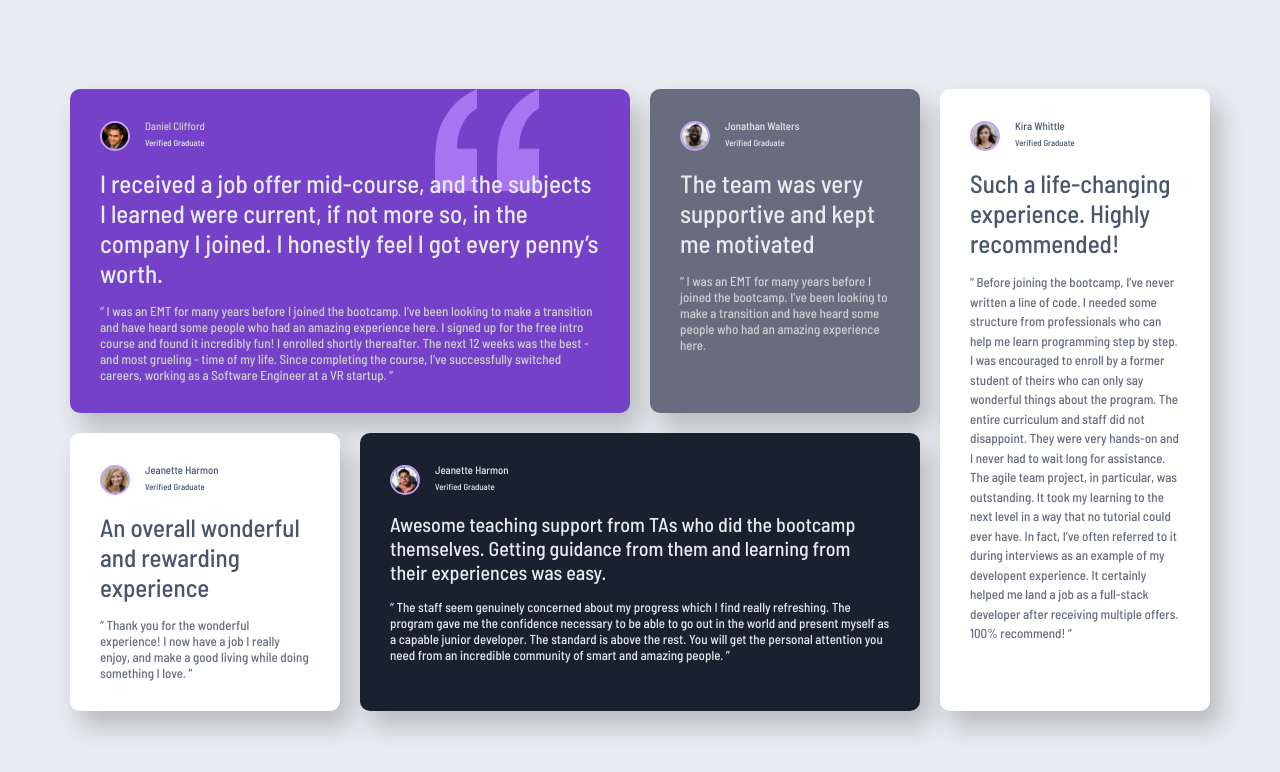
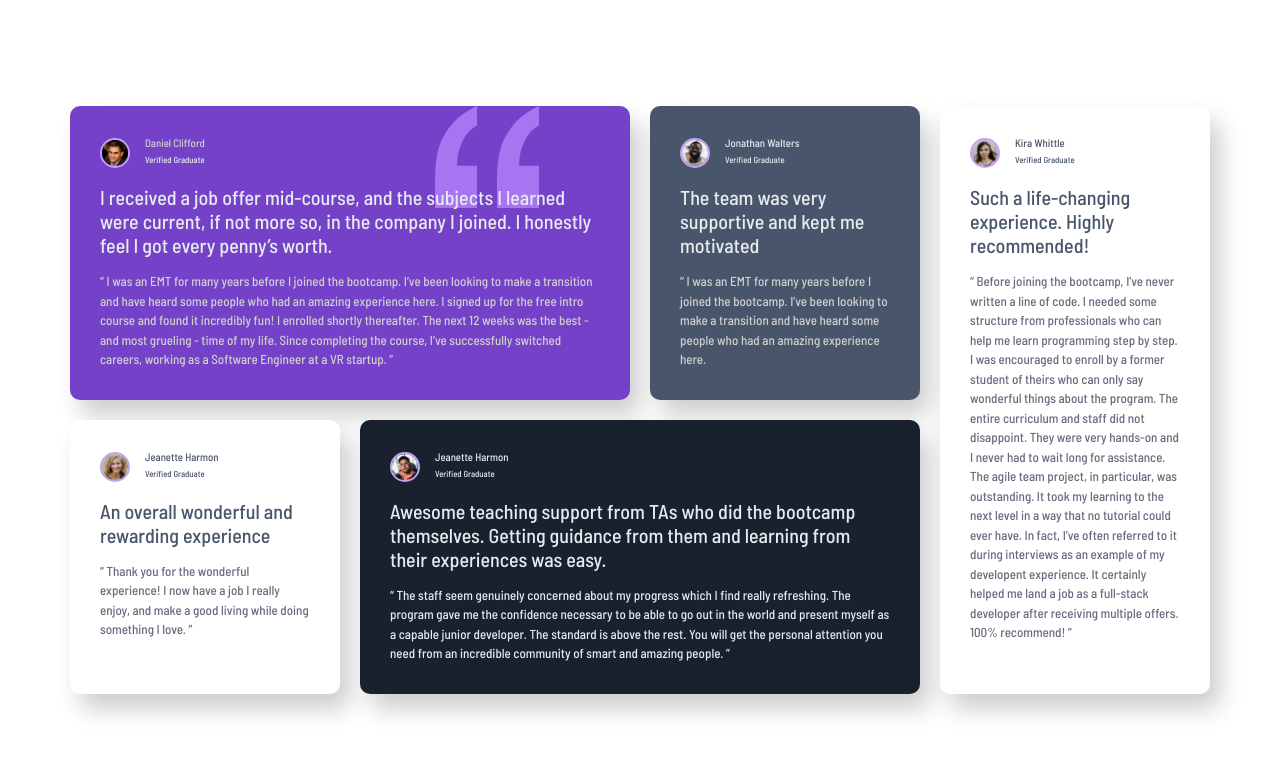
Before and after one commit to shimanto-codes/testimonials-grid-section-main, a plain HTML site: page index.html in a window 1280 px wide. Drawn offline with Linux system fonts and the light colour scheme.

Commit message:
Add files via upload

```diff
--- a/style.css
+++ b/style.css
@@ -27,7 +27,7 @@ body{
   display: flex;
   flex-direction: column;
   justify-content: center;
-  background-color: var(--Grey100);
+  background-color: var(--White);
   font-size: 13px;
   font-family: "Barlow Semi Condensed", sans-serif;
 }
@@ -67,12 +67,13 @@ main{
 }
 .child1_top_text{
   color: var(--Grey100);
-  font-size:25px;
+  font-size:20px;
   padding-bottom: 15px;
 }
 .child1_buttom_text{
   color: var(--Grey200);
   font-size: 13px;
+  line-height: 1.5;
 }
 .profie img{
   height: 30px;
@@ -81,7 +82,7 @@ main{
   border: 2px solid var(--Purple300);
 }
 .child-2{
-  background-color: var(--Grey400);
+  background-color: var(--Grey500);
   padding: 30px;
   border-radius: 10px;
   box-shadow: 10px 15px 25px rgba(0, 0, 0, 0.2);
@@ -98,12 +99,13 @@ main{
 }
 .child2_top_text{
   color: var(--Grey100);
-  font-size:25px;
+  font-size:20px;
   padding-bottom: 15px;
 }
 .child2_buttom_text{
   color: var(--Grey200);
   font-size: 13px;
+  line-height: 1.5;
 }
 .child-3{
   background-color: var(--White);
@@ -122,12 +124,13 @@ main{
 }
 .child3_top_text{
   color: var(--Grey500);
-  font-size:25px;
+  font-size:20px;
   padding-bottom: 15px;
 }
 .child3_buttom_text{
   color: var(--Grey400);
   font-size: 13px;
+  line-height: 1.5;
 }
 .child-4{
   grid-column:2/4;
@@ -154,6 +157,7 @@ main{
 .child4_buttom_text{
   color: var(--Grey100);
   font-size: 13px;
+  line-height: 1.5;
 }
 .child-5{
   grid-area:1/4/3/4;
@@ -174,7 +178,7 @@ main{
 }
 .child5_top_text{
   color: var(--Grey500);
-  font-size:25px;
+  font-size:20px;
   padding-bottom: 15px;
 }
 .child5_buttom_text{
@@ -228,7 +232,5 @@ main{
    .child-5{
     grid-area: 5/1/6/2;
   }
-  .child1_top_text, .child2_top_text,.child3_top_text, .child4_top_text, .child5_top_text{
-    font-size: 20px;
-  }
+
 }
```
